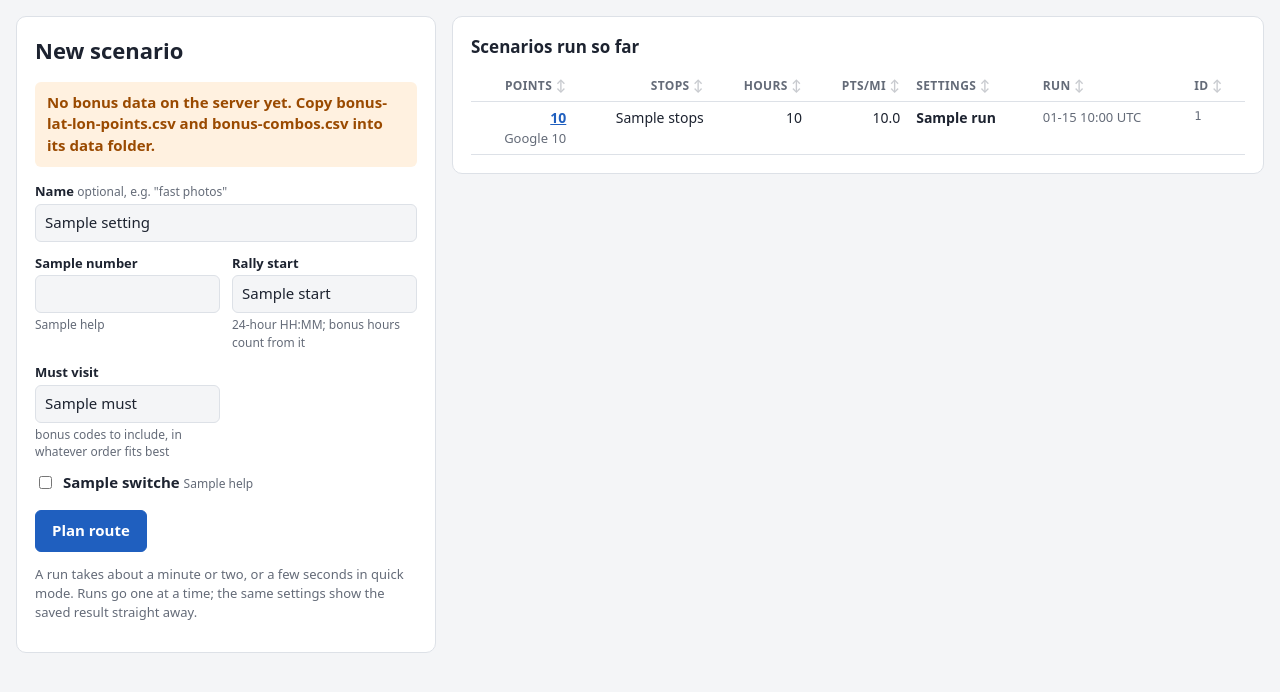
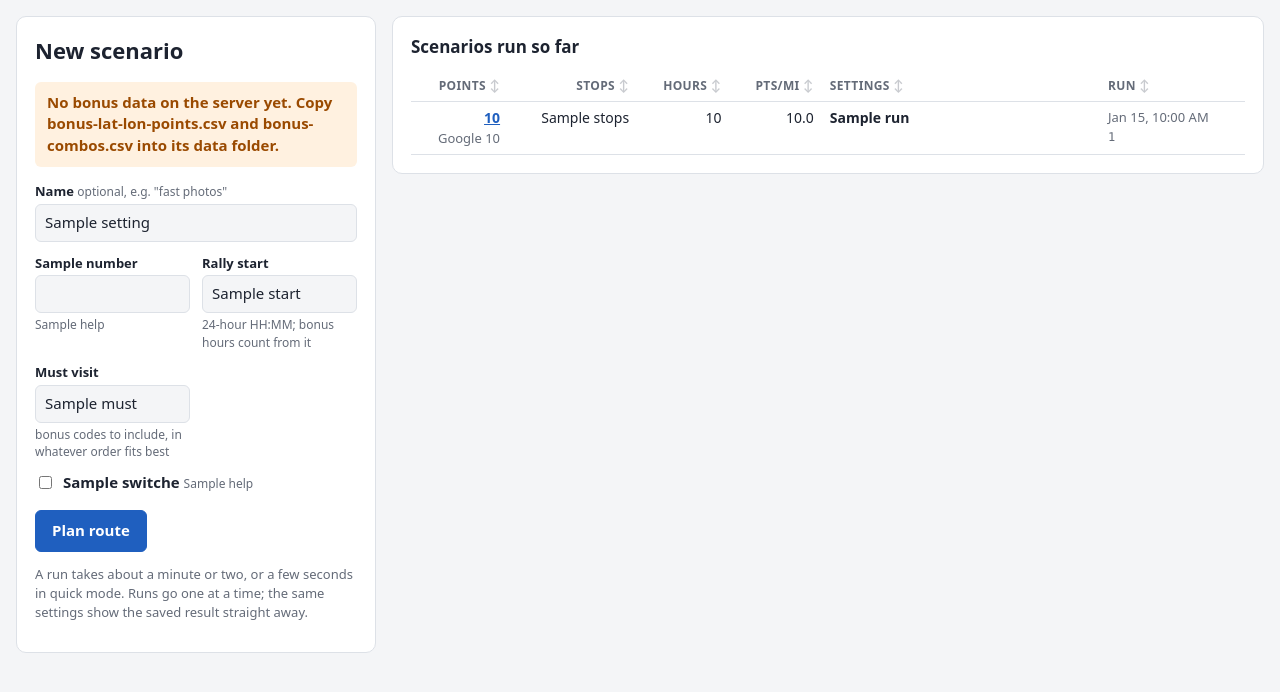
Before and after one commit to scrogatl/ralley-route-finder, a Python web app: template webapp/templates/index.html in a window 1280 px wide. Shown: the part 77-769 px from the top of the page. Run offline with Jinja, Linux system fonts and the light colour scheme; the template is opened without the code that fills it: most values are stand-ins (such as "Sample title", 1, 10 or a date in 2020).

Commit message:
Web app: local times, and a layout that fits laptop screens
- Run and Google check times show in the viewer's own time zone.
- The scenario list shrinks to fit (and scrolls in its card if it must),
  must-visit codes wrap, and the ID moves under the run time.
- The form and list stack below 1100 px, the form's fields flow across
  the width, and the map is at most 60% of the window's height.

Co-Authored-By: Claude Opus 5.5 <noreply@anthropic.com>

```diff
--- a/webapp/app.py
+++ b/webapp/app.py
@@ -237,7 +237,7 @@ def describe(settings):
         # Runs from before the form asked for must-visit bonuses instead
         parts.append(f"first {settings['first']}")
     if settings.get('must'):
-        parts.append(f"must visit {settings['must']}")
+        parts.append(f"must visit {settings['must'].replace(',', ', ')}")
     parts += [text for name, text in SWITCHED_OFF.items() if not settings[name]]
     if settings.get('athens_zone'):
         parts.append('Athens slow zone')
--- /dev/null
+++ b/webapp/static/localtime.js
@@ -0,0 +1,8 @@
+// Show each <time datetime="..."> in the viewer's own time zone, e.g.
+// "Nov 3, 8:45 AM"; without JavaScript it keeps the UTC text the server wrote.
+document.querySelectorAll('time[datetime]').forEach(el => {
+  const when = new Date(el.getAttribute('datetime'));
+  if (Number.isNaN(when.getTime())) return;
+  el.textContent = when.toLocaleString(undefined, {month: 'short', day: 'numeric', hour: 'numeric', minute: '2-digit'});
+  el.title = when.toLocaleString(undefined, {dateStyle: 'full', timeStyle: 'long'});
+});
--- a/webapp/static/style.css
+++ b/webapp/static/style.css
@@ -38,7 +38,7 @@ header {
 }
 .brand { font-weight: 700; font-size: 18px; text-decoration: none; color: var(--text); }
 .tagline { color: var(--muted); font-size: 13px; }
-main { max-width: 1280px; margin: 0 auto; padding: 16px; }
+main { max-width: 1600px; margin: 0 auto; padding: 16px; }
 h1 { font-size: 22px; margin: 0 0 8px; }
 h2 { font-size: 17px; margin: 0 0 12px; }
 
@@ -46,12 +46,15 @@ h2 { font-size: 17px; margin: 0 0 12px; }
   background: var(--card); border: 1px solid var(--line); border-radius: 10px;
   padding: 18px; margin-bottom: 16px;
 }
-.layout { display: grid; grid-template-columns: minmax(300px, 420px) 1fr; gap: 16px; align-items: start; }
+/* minmax(0, 1fr) lets the runs column shrink below its table's width, so a
+   wide table scrolls inside its card instead of pushing off the screen */
+.layout { display: grid; grid-template-columns: minmax(280px, 360px) minmax(0, 1fr); gap: 16px; align-items: start; }
 .layout .card { margin-bottom: 0; }
-@media (max-width: 860px) { .layout { grid-template-columns: 1fr; } }
+@media (max-width: 1100px) { .layout { grid-template-columns: minmax(0, 1fr); } }
+@media (max-width: 600px) { main { padding: 10px; } .card { padding: 14px; } }
 
-.grid { display: grid; grid-template-columns: 1fr 1fr; gap: 12px; margin: 12px 0; }
-@media (max-width: 420px) { .grid { grid-template-columns: 1fr; } }
+/* Two fields a row in the side column; more when the form has the page's full width */
+.grid { display: grid; grid-template-columns: repeat(auto-fill, minmax(150px, 1fr)); gap: 12px; margin: 12px 0; }
 .field { display: flex; flex-direction: column; gap: 3px; }
 .field span { font-weight: 600; font-size: 13px; }
 .field small, .switch small { color: var(--muted); font-size: 12px; font-weight: 400; }
@@ -105,7 +108,10 @@ table.sortable th::after { content: " ↕"; opacity: .35; }
 table.sortable th[aria-sort=ascending]::after { content: " ▲"; opacity: 1; }
 table.sortable th[aria-sort=descending]::after { content: " ▼"; opacity: 1; }
 td.num, th.num { text-align: right; font-variant-numeric: tabular-nums; white-space: nowrap; }
-td.id { font-family: ui-monospace, SFMono-Regular, Menlo, monospace; font-size: 12px; white-space: nowrap; }
+.id { font-family: ui-monospace, SFMono-Regular, Menlo, monospace; font-size: 12px; white-space: nowrap; }
+td.when { white-space: nowrap; }
+/* Long lists of bonus codes break between codes rather than widening the table */
+td.settings { min-width: 16em; overflow-wrap: anywhere; }
 table.route td:last-child { color: var(--muted); font-size: 13px; }
 .summary { margin-top: 12px; font-variant-numeric: tabular-nums; }
 .summary p { margin: 3px 0; }
@@ -127,7 +133,8 @@ details.check > summary { font-size: 14px; color: var(--text); }
 .rename button { padding: 6px 14px; }
 summary { cursor: pointer; color: var(--muted); font-size: 13px; }
 
-#map { height: 480px; border-radius: 8px; }
+/* Shorter on a short laptop screen, so the table below still shows */
+#map { height: min(480px, 60vh); min-height: 300px; border-radius: 8px; }
 @media (max-width: 600px) { #map { height: 340px; } }
 .stop {
   background: var(--accent); color: var(--accent-text); border: 2px solid #fff; border-radius: 50%;
--- a/webapp/templates/base.html
+++ b/webapp/templates/base.html
@@ -17,5 +17,6 @@
     {% block main %}{% endblock %}
   </main>
   <script src="{{ url_for('static', filename='sortable.js') }}"></script>
+  <script src="{{ url_for('static', filename='localtime.js') }}"></script>
 </body>
 </html>
--- a/webapp/templates/index.html
+++ b/webapp/templates/index.html
@@ -53,7 +53,7 @@
       <div class="table-wrap">
         <table class="runs sortable">
           <thead>
-            <tr><th class="num">Points</th><th class="num">Stops</th><th class="num">Hours</th><th class="num">Pts/mi</th><th>Settings</th><th>Run</th><th>ID</th></tr>
+            <tr><th class="num">Points</th><th class="num">Stops</th><th class="num">Hours</th><th class="num">Pts/mi</th><th>Settings</th><th>Run</th></tr>
           </thead>
           <tbody>
             {% for run in runs %}
@@ -67,9 +67,8 @@
                 <td class="num">{{ run.stops if run.status == 'done' else '' }}</td>
                 <td class="num">{{ run.hours if run.status == 'done' else '' }}</td>
                 <td class="num">{{ '%.1f' % (run.points / run.miles) if run.status == 'done' and run.miles else '' }}</td>
-                <td>{% if run.name %}<strong>{{ run.name }}</strong><br>{% endif %}{{ describe(run.settings) }}</td>
-                <td class="muted" data-sort="{{ run.created }}">{{ run.created[5:16].replace('T', ' ') }} UTC</td>
-                <td class="muted id">{{ run.id }}</td>
+                <td class="settings">{% if run.name %}<strong>{{ run.name }}</strong><br>{% endif %}{{ describe(run.settings) }}</td>
+                <td class="muted when" data-sort="{{ run.created }}"><time datetime="{{ run.created }}">{{ run.created[5:16].replace('T', ' ') }} UTC</time><br><span class="id" title="Scenario ID">{{ run.id }}</span></td>
               </tr>
             {% endfor %}
           </tbody>
--- a/webapp/templates/run.html
+++ b/webapp/templates/run.html
@@ -149,7 +149,7 @@
     <details class="check" id="google-{{ check.id }}" {% if loop.first %}open{% endif %}>
       <summary><strong>{{ '{:,}'.format(check.points) }} points</strong>, {{ check.miles }} road miles,
         {{ check.hours }} of {{ run.settings.hours }} hours, {{ 'fits' if check.fits else 'OVER TIME' }}
-        <span class="muted">· {{ check.source }} · checked {{ check.created[5:16].replace('T', ' ') }} UTC</span></summary>
+        <span class="muted">· {{ check.source }} · checked <time datetime="{{ check.created }}">{{ check.created[5:16].replace('T', ' ') }} UTC</time></span></summary>
       <div class="table-wrap">
         <table class="route sortable">
           <thead>
```
